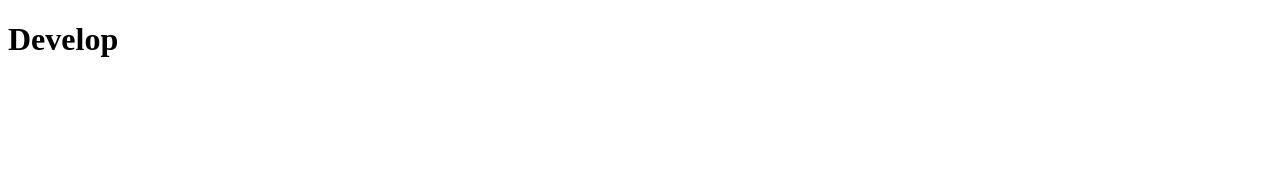
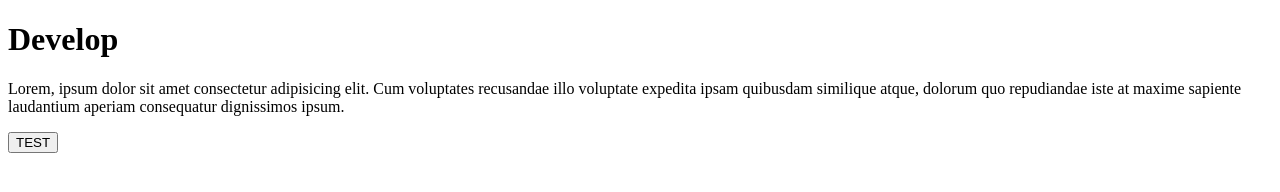
Before and after one commit to StefanoMiC/BW1, a plain HTML site: page index.html in a window 1280 px wide. Drawn offline with Linux system fonts and the light colour scheme.

Commit message:
adds p and button

```diff
--- a/index.html
+++ b/index.html
@@ -9,7 +9,10 @@
 
 <body>
     <h1>Develop</h1>
-
+    <p>Lorem, ipsum dolor sit amet consectetur adipisicing elit. Cum voluptates recusandae illo voluptate expedita ipsam
+        quibusdam similique atque, dolorum quo repudiandae iste at maxime sapiente laudantium aperiam consequatur
+        dignissimos ipsum.</p>
+    <button>TEST</button>
 </body>
 
 </html>
```
